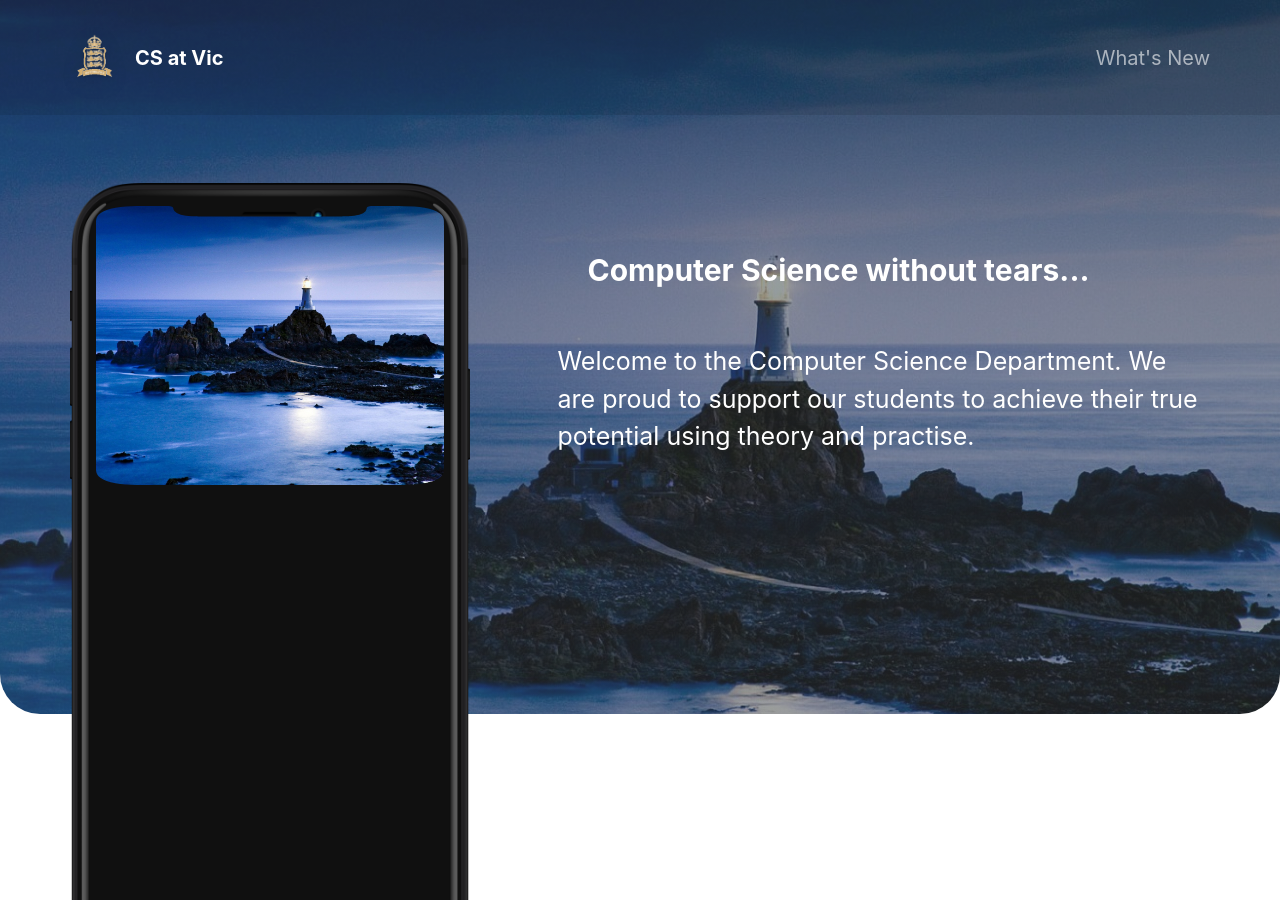
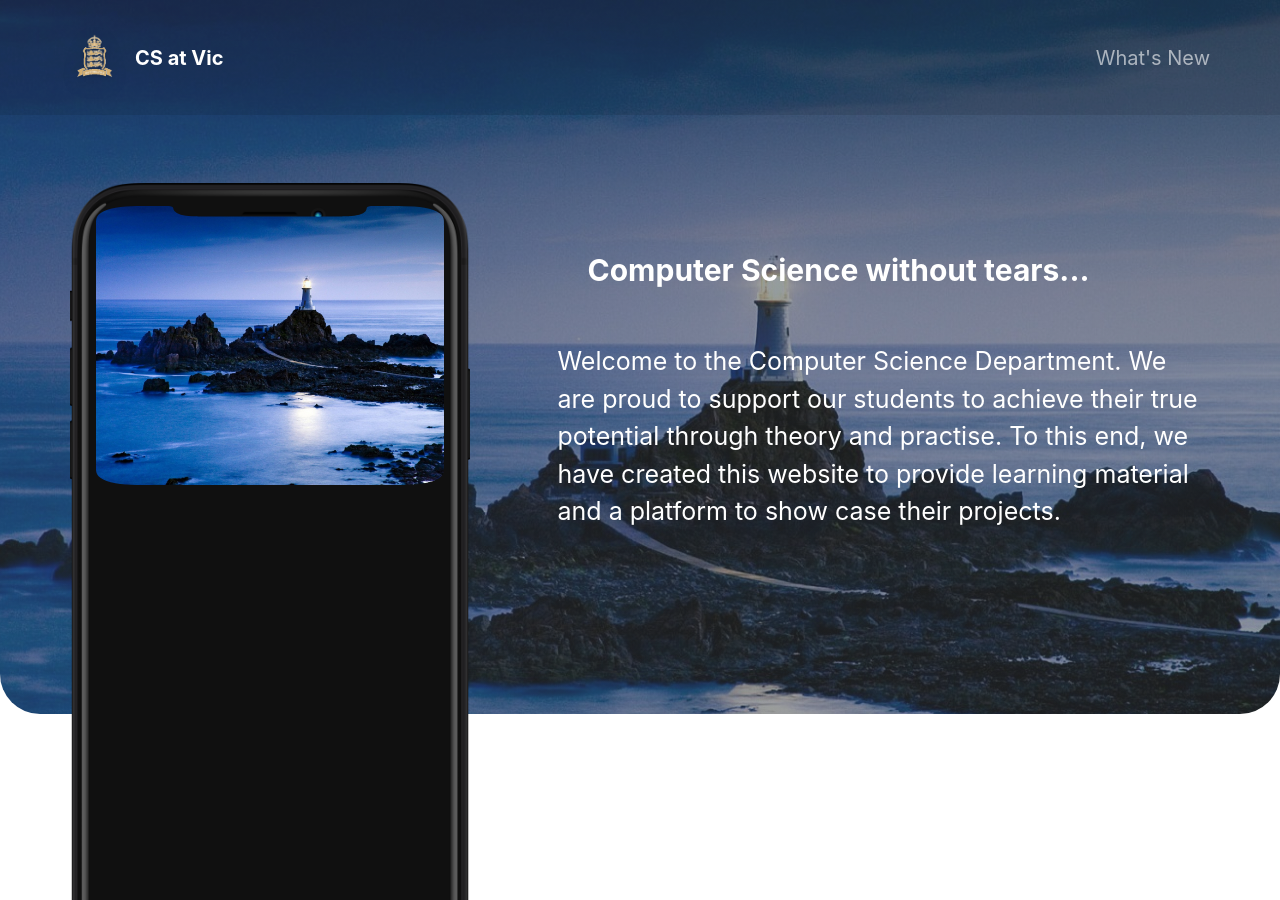
Before and after one commit to jgalan247/CSatVic, a Jekyll site: the page built from index.html, in a window 1280 px wide and 900 px high. Built offline with Jekyll 4.4.1, drawn with Linux system fonts in a browser that asks for light colours; nearby versions of some CDN libraries.

Commit message:
Update _config.yml
Added more to the desciprtion

```diff
--- a/_config.yml
+++ b/_config.yml
@@ -13,7 +13,7 @@ page_title                                : CS at Vic
 app_icon                                  :  assets/appicon.png                      # Automatically populates if not set and if iOS app ID is set.  Otherwise enter path to icon file manually.
 app_name                                  :  CS at Vic                                         # Automatically populates if not set and if iOS app ID is set.  Otherwise enter manually.
 #app_price                                 :                                           # Automatically populates if not set and if iOS app ID is set.  Otherwise enter manually.
-app_description                           : Welcome to the Computer Science Department. We are proud to support our students to achieve their true potential using theory and practise.
+app_description                           : Welcome to the Computer Science Department. We are proud to support our students to achieve their true potential through theory and practise. To this end, we have created this website to provide learning material and a platform to show case their projects.
 app_mytears                               : Computer Science without tears...
 app_favicon                               : assets/favicon.png
 enable_smart_app_banner                   : false                                      # Set to true to show a smart app banner at top of page on mobile devices.
```
